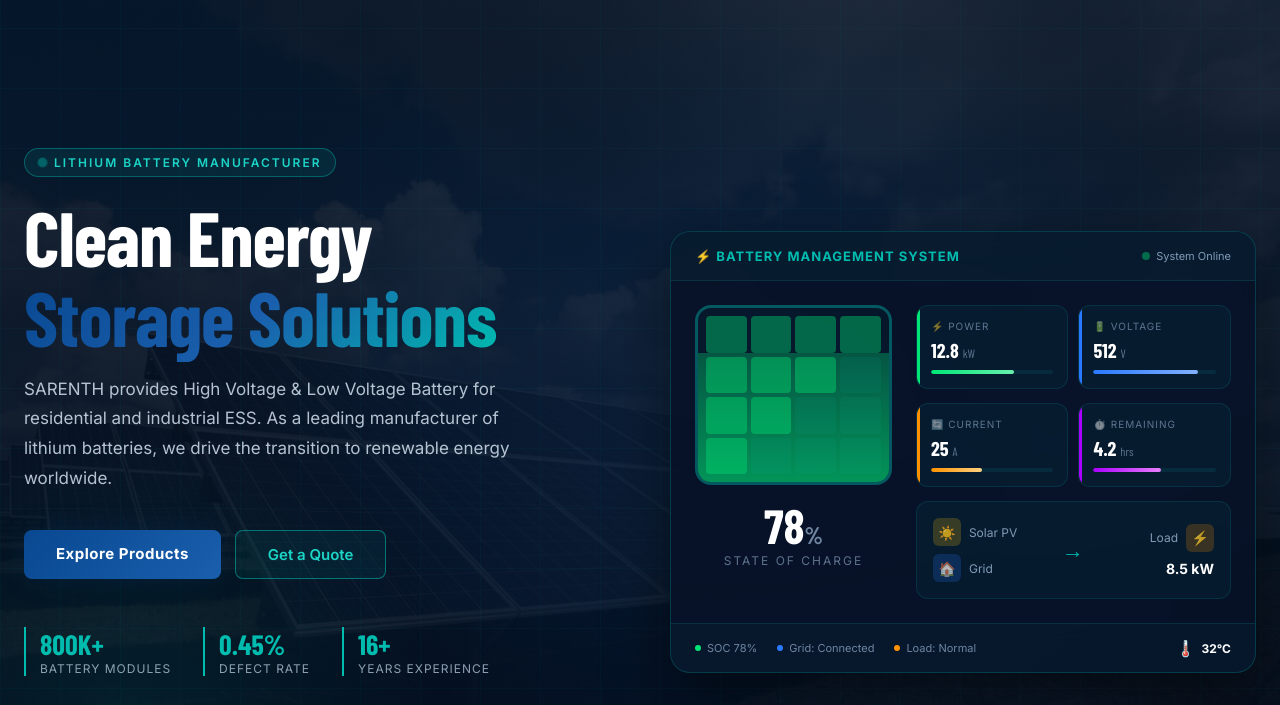
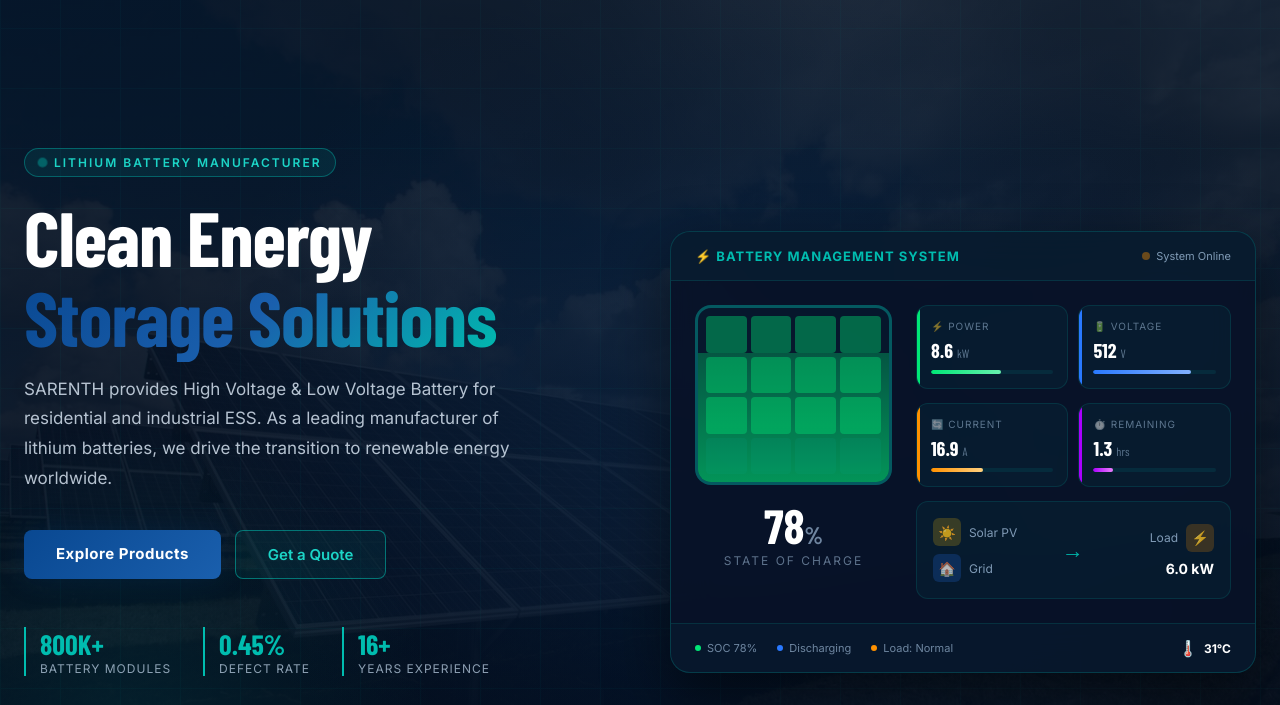
Before and after one commit to Marlon822/sarenth-website, a plain HTML site: page sarenth/index.html in a window 1280 px wide. Shown: the part 92-797 px from the top of the page. Drawn offline with nearby package versions, Linux system fonts and the light colour scheme; animation ran at ten frames a second; a web font is replaced by a local one.

Commit message:
Add files via upload

```diff
--- a/sarenth/index.html
+++ b/sarenth/index.html
@@ -1610,6 +1610,127 @@
       }
     });
   }
+
+  // ===== Battery Dashboard Animation =====
+  (function initBatteryDashboard() {
+    const batPercent = document.querySelector('.battery-percent');
+    const batFill = document.querySelector('.battery-fill');
+    const cells = document.querySelectorAll('.battery-cells .cell');
+    const powerVal = document.querySelector('.stat-card.green .stat-card-val');
+    const voltageVal = document.querySelector('.stat-card.blue .stat-card-val');
+    const currentVal = document.querySelector('.stat-card.orange .stat-card-val');
+    const remainVal = document.querySelector('.stat-card.purple .stat-card-val');
+    const flowVal = document.querySelector('.flow-val');
+    const tempVal = document.querySelector('.temp-val');
+    const statusDot = document.querySelector('.status-dot');
+    const footerInfo = document.querySelector('.footer-info');
+
+    let soc = 78;
+    let targetSoc = 78;
+    let mode = 'discharge'; // discharge or charge
+    let tick = 0;
+
+    function rand(min, max) { return Math.random() * (max - min) + min; }
+
+    function updateCells() {
+      const chargedCount = Math.round(soc / 100 * cells.length);
+      cells.forEach((cell, i) => {
+        if (i < chargedCount) cell.classList.add('charged');
+        else cell.classList.remove('charged');
+      });
+    }
+
+    function animate() {
+      tick++;
+
+      // Slowly change target SOC
+      if (tick % 120 === 0) {
+        if (mode === 'discharge') {
+          targetSoc = Math.max(55, targetSoc - rand(3, 8));
+          if (targetSoc <= 55) mode = 'charge';
+        } else {
+          targetSoc = Math.min(95, targetSoc + rand(4, 10));
+          if (targetSoc >= 95) mode = 'discharge';
+        }
+      }
+
+      // Smoothly interpolate SOC
+      soc += (targetSoc - soc) * 0.02;
+      soc = Math.max(20, Math.min(99, soc));
+
+      // Power fluctuates realistically
+      const basePower = mode === 'discharge' ? 10 : 6;
+      const power = basePower + rand(-3, 3);
+
+      // Voltage stays around 512V with small variations
+      const voltage = 512 + rand(-5, 5);
+
+      // Current = Power / Voltage
+      const current = (power * 1000) / voltage;
+
+      // Remaining time (hours)
+      const remaining = (soc / 100 * 14.3) / Math.abs(power);
+
+      // Temperature
+      const temp = 30 + rand(-2, 4);
+
+      // Update DOM
+      if (batPercent) {
+        batPercent.innerHTML = Math.round(soc) + '<span>%</span>';
+      }
+      if (batFill) {
+        batFill.style.height = soc + '%';
+      }
+      if (powerVal) {
+        powerVal.innerHTML = power.toFixed(1) + ' <small>kW</small>';
+        const bar = powerVal.parentElement.querySelector('.stat-card-bar-fill');
+        if (bar) bar.style.setProperty('--bar-w', (power / 15 * 100) + '%');
+      }
+      if (voltageVal) {
+        voltageVal.innerHTML = Math.round(voltage) + ' <small>V</small>';
+        const bar = voltageVal.parentElement.querySelector('.stat-card-bar-fill');
+        if (bar) bar.style.setProperty('--bar-w', ((voltage - 480) / 40 * 100) + '%');
+      }
+      if (currentVal) {
+        currentVal.innerHTML = current.toFixed(1) + ' <small>A</small>';
+        const bar = currentVal.parentElement.querySelector('.stat-card-bar-fill');
+        if (bar) bar.style.setProperty('--bar-w', (current / 40 * 100) + '%');
+      }
+      if (remainVal) {
+        remainVal.innerHTML = remaining.toFixed(1) + ' <small>hrs</small>';
+        const bar = remainVal.parentElement.querySelector('.stat-card-bar-fill');
+        if (bar) bar.style.setProperty('--bar-w', (remaining / 8 * 100) + '%');
+      }
+      if (flowVal) {
+        const loadKw = Math.abs(power * 0.7).toFixed(1);
+        flowVal.textContent = loadKw + ' kW';
+      }
+      if (tempVal) {
+        tempVal.textContent = Math.round(temp) + '°C';
+      }
+      if (statusDot) {
+        // Blink when switching modes
+        if (tick % 60 === 0) {
+          statusDot.style.background = mode === 'charge' ? '#00e676' : '#ff9100';
+        }
+      }
+      if (footerInfo) {
+        const items = footerInfo.querySelectorAll('.footer-item');
+        if (items[0]) items[0].innerHTML = '<span class="footer-dot green"></span>SOC ' + Math.round(soc) + '%';
+        if (items[1]) items[1].innerHTML = '<span class="footer-dot blue"></span>' + (mode === 'charge' ? 'Charging' : 'Discharging');
+      }
+
+      updateCells();
+      requestAnimationFrame(animate);
+    }
+
+    // Start when DOM ready
+    if (document.readyState === 'loading') {
+      document.addEventListener('DOMContentLoaded', animate);
+    } else {
+      animate();
+    }
+  })();
 </script>
 </body>
 </html>
```
